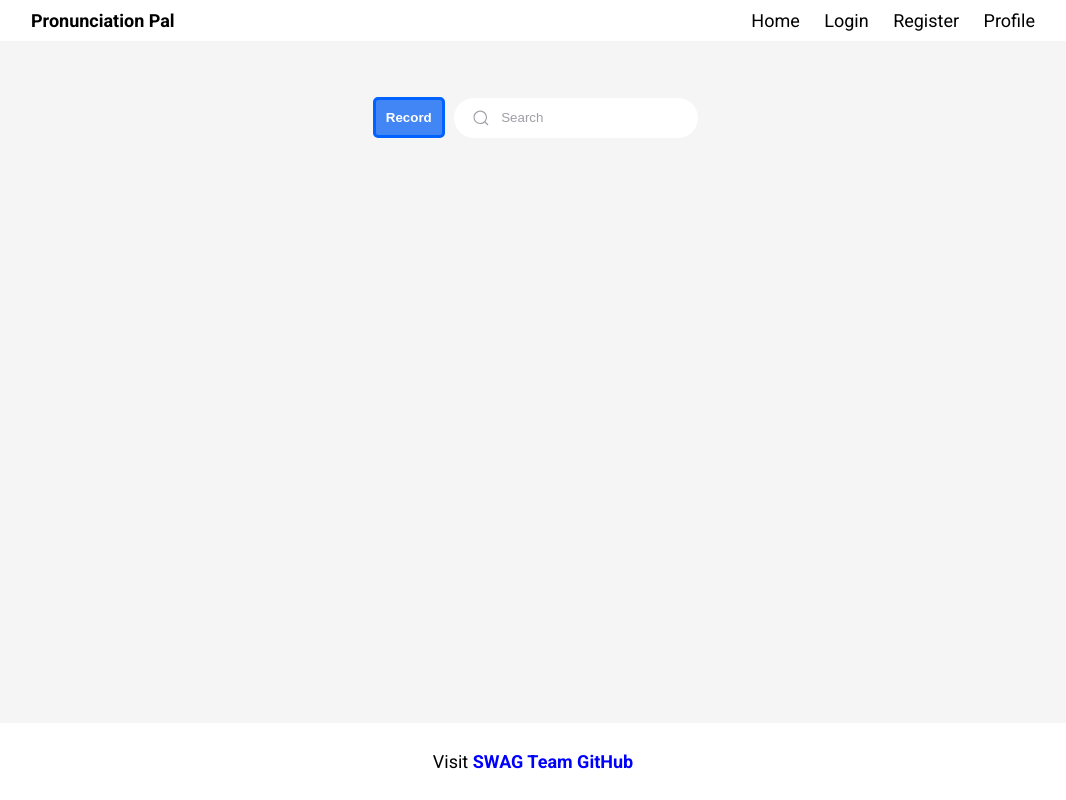
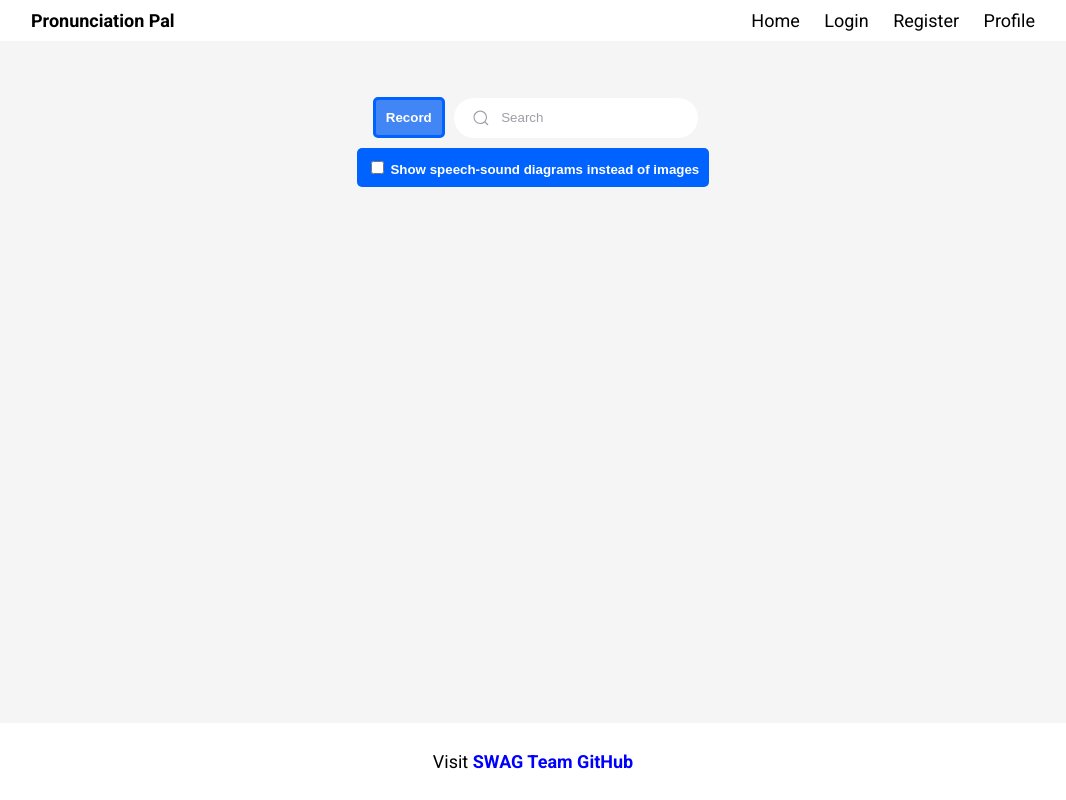
Before and after one commit to cttomcak/Pronunciation-Pal, a SvelteKit app: page / in a window 1280 px wide. Shown: the whole page, without its empty margins (107-1173 px from the left). Built offline with nearby package versions, Linux system fonts and the light colour scheme; a web font is replaced by a local one.

Commit message:
Added speech-sound diagrams and not-yet-functional toggle button

```diff
--- a/src/lib/PhonemeVisemeDict.ts
+++ b/src/lib/PhonemeVisemeDict.ts
@@ -47,6 +47,7 @@ export const phoneme_to_viseme_dict: { [id: string] : string; } = {
     "ʉː" : "U",
     "i" : "I",
     "iː" : "I",
+    "ɨ" : "I",
     "ɜː" : "E",
     "uː" : "U",
     "ɔː" : "O",
@@ -128,6 +129,7 @@ export const phoneme_to_diagram_dict: { [id: string] : string; } = {
     "ʉː" : "voiced-bilabial-nasal",
     "i" : "voiced-palatal-approximant",
     "iː" : "voiced-palatal-approximant",
+    "ɨ" : "voiced-palatal-approximant",
     "ɜː" : "voiced-alveolar-approximant",
     "uː" : "voiced-labial-velar-approximant",
     "ɔː" : "voiced-alveolar-approximant",
@@ -135,7 +137,7 @@ export const phoneme_to_diagram_dict: { [id: string] : string; } = {
     "aɪ" : "voiceless-postalveolar-fricative",
     "ɔɪ" : "voiced-labial-velar-approximant",
     "aʊ" : "voiceless-postalveolar-fricative",
-    "əʊ" : "voiced-labiodental-approximant",
+    "əʊ" : "voiceless-postalveolar-fricative",
     "ɪə" : "voiced-postalveolar-fricative",
     "eə" : "voiced-postalveolar-fricative",
     "ʊə" : "voiced-alveolar-approximant",
--- a/src/routes/VisemeImage.svelte
+++ b/src/routes/VisemeImage.svelte
@@ -1,7 +1,9 @@
 <script lang='ts'>
     export let viseme: any;
     export let phoneme: any;
+    export let diagram: any;
     import { viseme_description_dict } from '../lib/PhonemeVisemeDict';
+    import { phoneme_to_diagram_dict } from '../lib/PhonemeVisemeDict';
 </script>
 
 <div class="image_div">
@@ -9,6 +11,8 @@
     <img src={`visemes/${viseme}.jpg`} class="viseme-image" alt={`Viseme ${viseme}`}>
     <!-- The angled viseme image -->
     <img src={`visemes/${viseme}45.jpg`} class="viseme-image" alt={`Viseme ${viseme} Angled`}>
+    <!-- The speech-sound diagram -->
+    <img src={`visemes/${diagram}.svg`} class="diagram" alt={`Diagram ${diagram}`}>
     <!-- TODO: Make a toggle for phoneme/viseme -->
     <h3 class="card-title">{viseme}</h3>
     <p class="viseme-description">
@@ -32,6 +36,10 @@
         width: 100%; /* Set width of images */
         height: auto; /* Maintain aspect ratio */
     }
+    .diagram {
+        width: 100%; /* Set width of images */
+        height: auto; /* Maintain aspect ratio */
+    }
 
     .image_div {
         width: 15%;
--- a/src/routes/WordSearch.svelte
+++ b/src/routes/WordSearch.svelte
@@ -5,6 +5,7 @@
     let recognizer: any;
 	let recording: boolean = false;
 	let search_text: string = '';
+	let real_images : boolean = true;
 	let errors: string[] = [];
 	// let generated_words: string[] = [];
 
@@ -46,6 +47,11 @@
 			errors.shift();
 			errors = errors;
 		}, 10000);
+	}
+
+	// toggles real_images toggle to the opposite of what it is now
+	function image_toggle() {
+		real_images = !real_images;
 	}
 
 	// A function to generate info on the words in the words text box
@@ -143,6 +149,12 @@
 			</div>
 		</span>
 	</div>
+	<button class="image-diagram-toggle-button" on:click={image_toggle}>
+        <label class="switch">
+            <input type="checkbox">
+        </label>
+        <strong>Show speech-sound diagrams instead of images</strong>
+    </button>
 	{#if errors.length > 0}
 		<div id="display_errors_here">
 			<strong>Errors:</strong>
@@ -170,6 +182,17 @@
 		border-radius: 5px;
 		cursor: pointer;
 	}
+
+	.image-diagram-toggle-button {
+        margin: 5px;
+        padding: 10px;
+        background-color: #0062ff;
+        color: #ffffff;
+        border: 0px;
+        border-radius: 5px;
+        cursor: pointer;
+    }
+
 	.search {
 		display: flex;
 		line-height: 28px;
--- a/src/routes/WordVisemes.svelte
+++ b/src/routes/WordVisemes.svelte
@@ -2,6 +2,7 @@
     import { onMount } from "svelte";
 	import VisemeImage from "./VisemeImage.svelte";
 	import { phoneme_to_viseme_dict } from '../lib/PhonemeVisemeDict';
+	import { phoneme_to_diagram_dict } from '../lib/PhonemeVisemeDict';
 	import AudioPlayer from "$lib/AudioPlayer.svelte";
 
 	export let word: string = '';
@@ -23,25 +24,31 @@
 
 	let visemes: string[] = [];
 	let phonemesList: string[] = [];
+	let diagrams: string[] = [];
 	if (phonemes != 'No phonemes available')
 	{
 		for (let i = 0; i<processed.length; i++)
 		{
 			let viseme;
+			let diagram;
 
 			// Case if the next phoneme is 2 characters
 			if ((i != processed.length-1) && phoneme_to_viseme_dict[processed.substring(i, i+2)]) {
 				viseme = phoneme_to_viseme_dict[processed.substring(i, i+2)];
+				diagram = phoneme_to_diagram_dict[processed.substring(i, i+2)];
 				phonemesList.push(processed.substring(i, i+2));
 				visemes.push(viseme);
+				diagrams.push(diagram);
 				i += 1;
 			}
 			// Case if the next phoneme is 1 character
 			else if (phoneme_to_viseme_dict[processed.substring(i, i+1)])
 			{
 				viseme = phoneme_to_viseme_dict[processed.substring(i, i+1)];
+				diagram = phoneme_to_diagram_dict[processed.substring(i, i+1)];
 				phonemesList.push(processed.substring(i, i+1));
 				visemes.push(viseme);
+				diagrams.push(diagram);
 			}
 			// We can't find the phoneme. Give error.
 			else
@@ -50,7 +57,7 @@
 				console.error("Full phonemes = \"" + processed + "\"");
 			}
 		}
-		console.log("Phonemes: " + processed + '\n' + "Visemes: " + visemes);
+		console.log("Phonemes: " + processed + '\n' + "Visemes: " + visemes + '\n' + "Diagrams: " + diagrams);
 	}
 
     // Call the appendImages function when the component mounts
@@ -65,12 +72,13 @@
             // Loop through each viseme filename
             for (let i = 0; i < visemes.length; i++)
             {
-				// Create a new instance of the VisemeImage component with the proper viseme and phoneme
+				// Create a new instance of the VisemeImage component with the proper viseme, phoneme, and image
                 const visemeImage = new VisemeImage({
                     target: picturesDiv,
                     props: {
                         viseme: visemes[i],
-						phoneme: phonemesList[i]
+						phoneme: phonemesList[i],
+						diagram: diagrams[i]
                     }
                 });
             }
```
